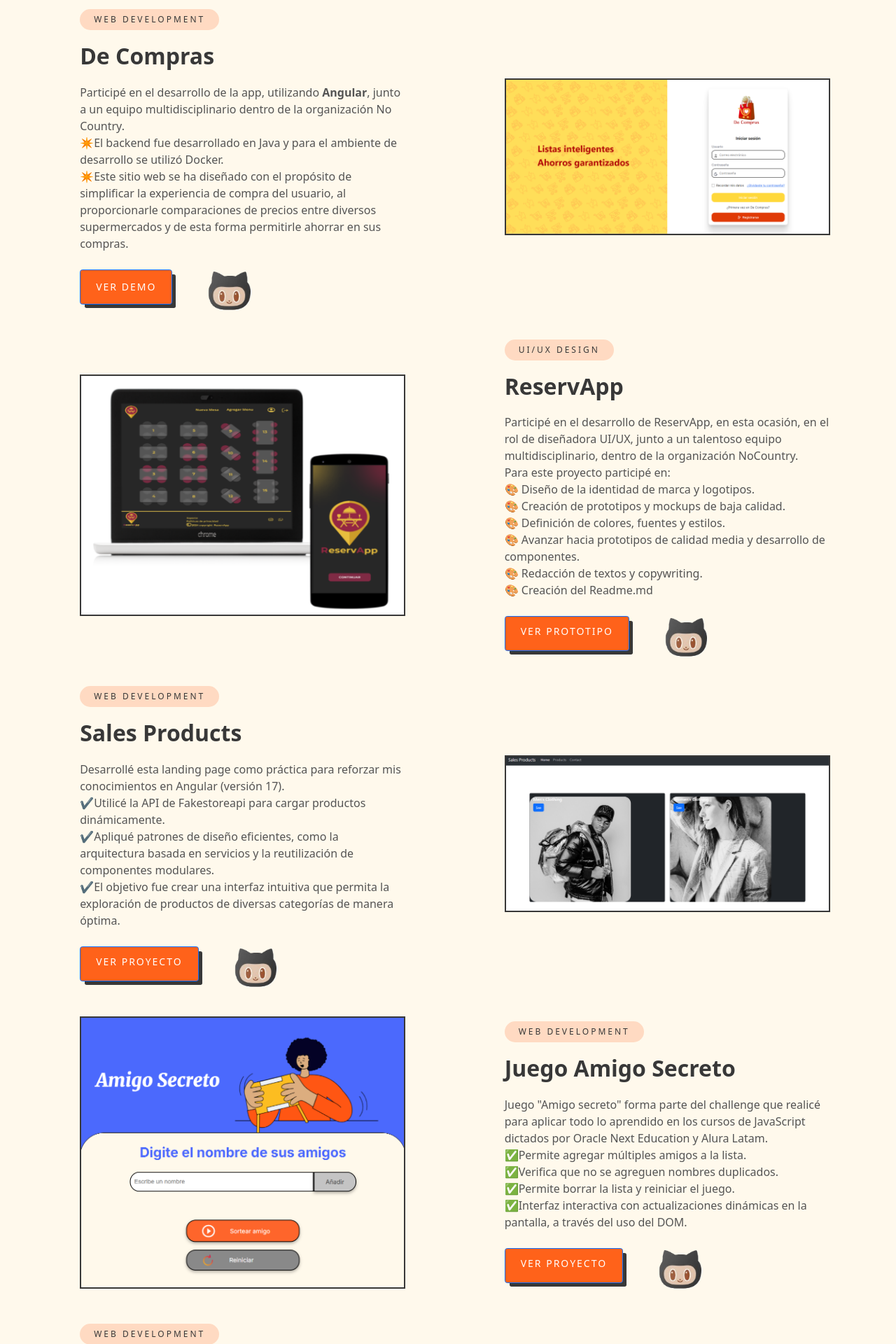
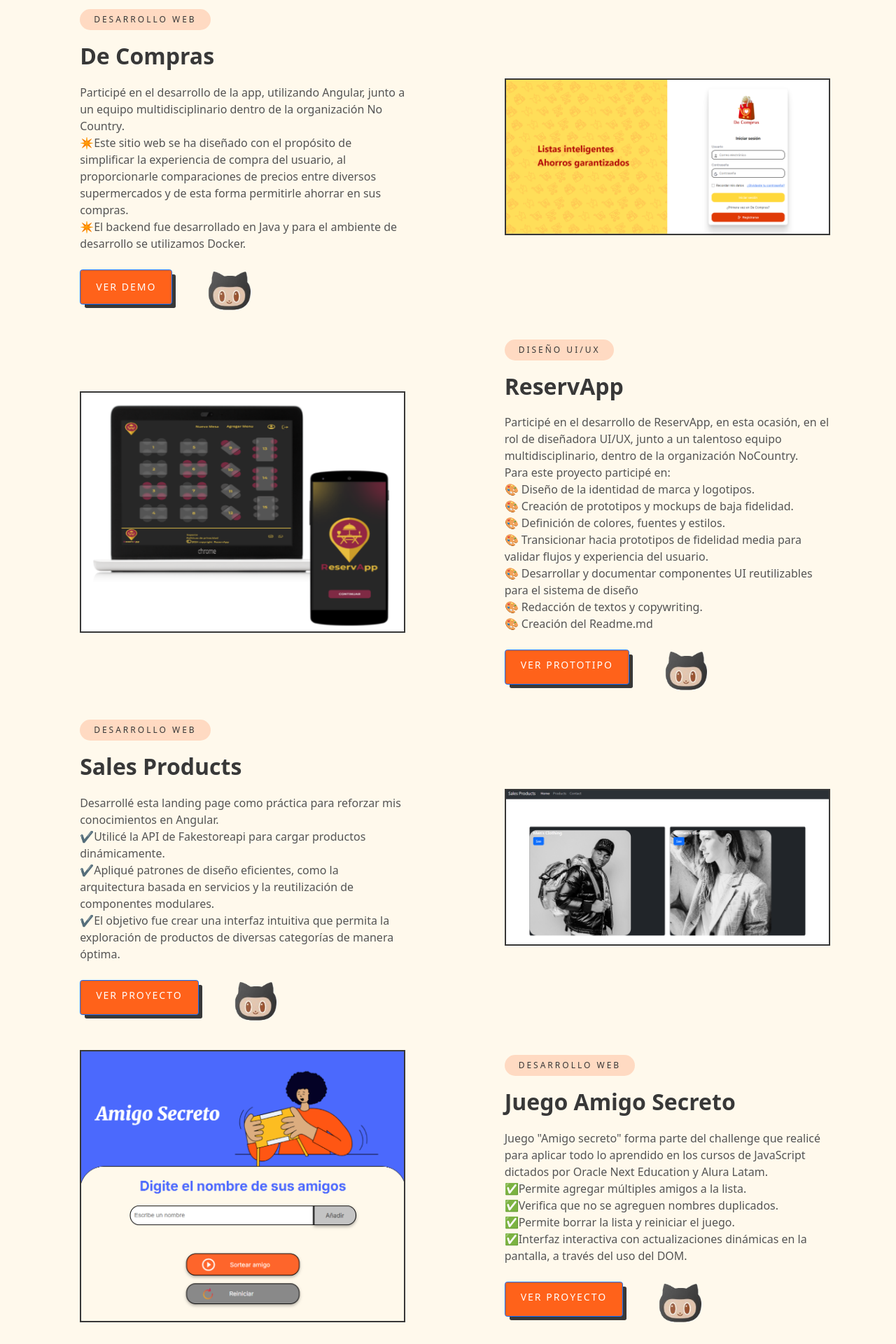
Before and after one commit to MarianelaCortina/MyPortfolioWeb, an Angular app: page /portfolio in a window 1280 px wide. Shown: the part 860-2780 px from the top of the page at 70% size. Built offline with nearby package versions, Linux system fonts and the light colour scheme.

Commit message:
Cambios en proyectos

```diff
--- a/src/app/portfolio/portfolio.component.html
+++ b/src/app/portfolio/portfolio.component.html
@@ -14,14 +14,11 @@
                 <div class="card-banner img-holder" style="--width: 100%; --height: 540;">
                   <img src="assets/images/Dashboard-Admin.png" width="100%" height="540" loading="lazy"
                     alt="SistemasApp" class="img-cover">
-
-                  <a href="#" class="btn-icon" aria-label="More about Website Design">
-                  </a>
                 </div>
 
                 <div class="card-content">
 
-                  <span class="chip label-md">Web Development</span>
+                  <span class="chip label-md">Desarrollo Web</span>
 
                   <h3 class="title-md">Sistema de Ventas</h3>
 
@@ -83,24 +80,21 @@
                 <div class="card-banner img-holder" style="--width: 100%; --height: 540;">
                   <img src="assets/images/DCompras-screen.png" width="100%" height="540" loading="lazy"
                     alt="DComprasApp" class="img-cover">
-
-                  <a href="#" class="btn-icon" aria-label="">
-                  </a>
                 </div>
 
                 <div class="card-content">
 
-                  <span class="chip label-md">Web Development</span>
+                  <span class="chip label-md">Desarrollo Web</span>
 
                   <h3 class="title-md">De Compras</h3>
 
                   <p class="card-text">
-                  Participé en el desarrollo de la app, utilizando <strong>Angular</strong>, junto a un equipo multidisciplinario
+                  Participé en el desarrollo de la app, utilizando Angular, junto a un equipo multidisciplinario
                   dentro de la organización No Country. <br>
-                  ✴️El backend fue desarrollado en Java y para el ambiente de desarrollo se utilizó Docker.
+                  ✴️Este sitio web se ha diseñado con el propósito de simplificar la experiencia de compra del usuario, al proporcionarle comparaciones de precios entre diversos supermercados y
+                  de esta forma permitirle ahorrar en sus compras. <br>
+                  ✴️El backend fue desarrollado en Java y para el ambiente de desarrollo se utilizamos Docker.
                   <br>
-                  ✴️Este sitio web se ha diseñado con el propósito de simplificar la experiencia de compra del usuario, al proporcionarle comparaciones de precios entre diversos supermercados y
-                  de esta forma permitirle ahorrar en sus compras.
                   </p>
 
                   <!-- Botón para abrir el modal -->
@@ -141,16 +135,12 @@
 
                 <div class="card-banner img-holder" style="--width: 100%; --height: 540;">
                   <img src="assets/images/captura-pantalla-reserveapp.png" width="100%" height="540" loading="lazy"
-                    alt="Website Design for Marketing Agency Startup" class="img-cover">
-
-                  <a href="#" class="btn-icon" aria-label="More about Website Design for Marketing Agency Startup">
-
-                  </a>
+                    alt="ReservApp" class="img-cover">
                 </div>
 
                 <div class="card-content">
 
-                  <span class="chip label-md">UI/UX Design</span>
+                  <span class="chip label-md">Diseño UI/UX</span>
 
                   <h3 class="title-md">ReservApp </h3>
 
@@ -159,9 +149,10 @@
                     talentoso equipo multidisciplinario, dentro de la organización NoCountry.<br>
                     Para este proyecto participé en:<br>
                     🎨 Diseño de la identidad de marca y logotipos.<br>
-                    🎨 Creación de prototipos y mockups de baja calidad.<br>
+                    🎨 Creación de prototipos y mockups de baja fidelidad.<br>
                     🎨 Definición de colores, fuentes y estilos.<br>
-                    🎨 Avanzar hacia prototipos de calidad media y desarrollo de componentes.<br>
+                    🎨 Transicionar hacia prototipos de fidelidad media para validar flujos y experiencia del usuario.<br>
+                    🎨 Desarrollar y documentar componentes UI reutilizables para el sistema de diseño<br>
                     🎨 Redacción de textos y copywriting.<br>
                     🎨 Creación del Readme.md<br>
                   </p>
@@ -181,21 +172,17 @@
 
                 <div class="card-banner img-holder" style="--width: 100%; --height: 540;">
                   <img src="assets/images/pantalla-sales.png" width="100%" height="540" loading="lazy"
-                    alt="Website Design for Marketing Agency Startup" class="img-cover">
-
-                  <a href="#" class="btn-icon" aria-label="More about Website Design for Marketing Agency Startup">
-
-                  </a>
+                    alt="Sales Products" class="img-cover">
                 </div>
 
                 <div class="card-content">
 
-                  <span class="chip label-md">Web Development</span>
+                  <span class="chip label-md">Desarrollo Web</span>
 
                   <h3 class="title-md">Sales Products </h3>
 
                   <p class="card-text">
-                    Desarrollé esta landing page como práctica para reforzar mis conocimientos en Angular (versión 17).<br>
+                    Desarrollé esta landing page como práctica para reforzar mis conocimientos en Angular.<br>
                     ✔️Utilicé la API de Fakestoreapi para cargar productos dinámicamente.<br>
                     ✔️Apliqué patrones de diseño eficientes, como la arquitectura basada en servicios y la reutilización de componentes modulares.<br>
                     ✔️El objetivo fue crear una interfaz intuitiva que permita la exploración de productos de diversas categorías de manera óptima.
@@ -217,16 +204,12 @@
 
                 <div class="card-banner img-holder" style="--width: 100%; --height: 540;">
                   <img src="assets/images/Challenge-Amigo-Secreto.png" width="100%" height="540" loading="lazy"
-                    alt="Website Design for Marketing Agency Startup" class="img-cover">
-
-                  <a href="#" class="btn-icon" aria-label="More about Website Design for Marketing Agency Startup">
-
-                  </a>
+                    alt="Juego Amigo Secreto" class="img-cover">
                 </div>
 
                 <div class="card-content">
 
-                  <span class="chip label-md">Web Development</span>
+                  <span class="chip label-md">Desarrollo Web</span>
 
                   <h3 class="title-md">Juego Amigo Secreto</h3>
 
@@ -237,7 +220,6 @@
                     ✅Verifica que no se agreguen nombres duplicados.<br>
                     ✅Permite borrar la lista y reiniciar el juego.<br>
                     ✅Interfaz interactiva con actualizaciones dinámicas en la pantalla, a través del uso del DOM.
-
                   </p>
 
                   <div class="container-img">
@@ -256,14 +238,11 @@
                 <div class="card-banner img-holder" style="--width: 100%; --height: 540;">
                   <img src="assets/images/WeatherApp.png" width="100%" height="540" loading="lazy"
                     alt="weatherApp" class="img-cover">
-
-                  <a href="#" class="btn-icon" aria-label="">
-                  </a>
                 </div>
 
                 <div class="card-content">
 
-                  <span class="chip label-md">Web Development</span>
+                  <span class="chip label-md">Desarrollo Web</span>
 
                   <h3 class="title-md">La app del clima</h3>
 
```
